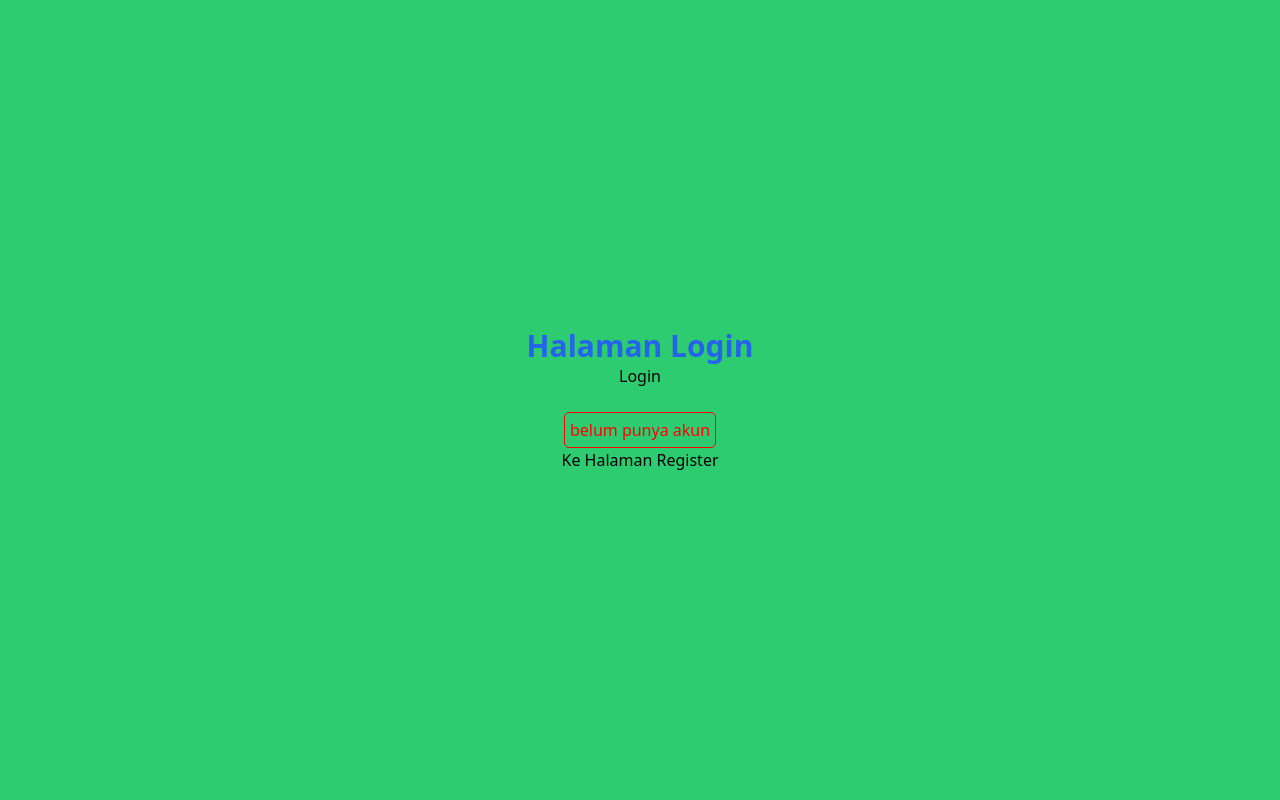
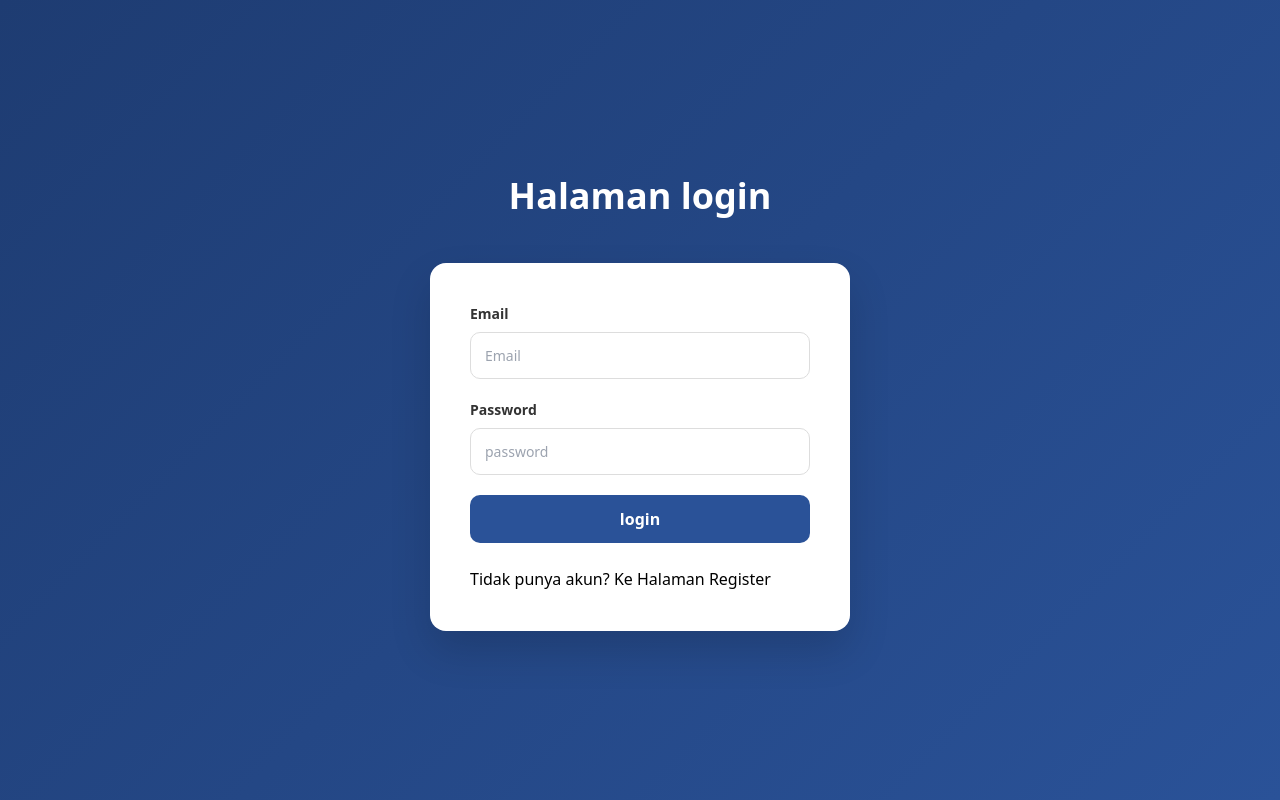
Before and after one commit to DewitaA12/Pemrograman-Framework, a Next.js app in the folder my-app-1/: page /auth/login in a window 1280 px wide. Built offline with nearby package versions, Linux system fonts and the light colour scheme.

Commit message:
add custom login page with NextAuth signIn integration

```diff
--- a/my-app-1/src/utils/db/servicefirebase.ts
+++ b/my-app-1/src/utils/db/servicefirebase.ts
@@ -26,6 +26,21 @@ export async function retrieveDataByID(collectionName: string, id: string) {
   const snapshot = await getDoc(doc(db, collectionName, id));
   const data = snapshot.data();
   return data;
+}
+
+export async function signIn(
+  email: string) {
+  const q = query(collection(db, "users"), where("email", "==", email));
+  const querySnapshot = await getDocs(q);
+  const data = querySnapshot.docs.map((doc) => ({
+    id: doc.id,
+    ...doc.data(),
+  }));
+  if (data) {
+    return data[0];
+  } else {
+    return null;
+  }
 }
 
 export async function signUp(
--- a/my-app-1/src/views/auth/login/index.tsx
+++ b/my-app-1/src/views/auth/login/index.tsx
@@ -1,25 +1,103 @@
 import Link from "next/link";
+import style from "./login.module.scss";
+import { useState } from "react";
 import { useRouter } from "next/router";
-// import styles from './login.module.css';
-import styles from './login.module.scss';
+import { signIn } from "next-auth/react";
 
-const TampilanLogin = () => {
-  const { push } = useRouter();
-  const handleLogin = () => {
-    // logic login disini
-    push('/produk');
-  }
+const Tampilanlogin = () => {
+  const [isLoading, setIsLoading] = useState(false);
+  const { push, query } = useRouter();
+  const [error, setError] = useState("");
+
+  const callbackUrl: any = query.callbackUrl || "/";
+
+  const handleSubmit = async (event: any) => {
+    event.preventDefault();
+    setError("");
+    setIsLoading(true);
+
+    try {
+      const res = await signIn("credentials", {
+        redirect: false,
+        email: event.target.email.value,
+        password: event.target.password.value,
+        callbackUrl,
+      });
+
+      if (!res?.error) {
+        setIsLoading(false);
+        push(callbackUrl);
+      } else {
+        setIsLoading(false);
+        setError(res?.error || "Login failed");
+      }
+    } catch (error) {
+      setIsLoading(false);
+      setError("Wrong email or password");
+    }
+  };
 
   return (
-    <div className={styles.login}>
-      <h1 className="text-3xl font-bold text-blue-600">Halaman Login</h1>
-      <button onClick={() => handleLogin()}>Login</button> <br />
-      <h1 style={{color:"red",border:"1px solid red",borderRadius:"5px",padding:"5px"}}>
-        belum punya akun
-      </h1>
-      <Link href={"/auth/register"}>Ke Halaman Register</Link>
-    </div>
+    <>
+      <div className={style.login}>
+        {error && <p className={style.login__error}>{error}</p>}
+        <h1 className={style.login__title}>Halaman login</h1>
+        <div className={style.login__form}>
+          <form action="" onSubmit={handleSubmit}>
+
+            {/* Input Email */}
+            <div className={style.login__form__item}>
+              <label
+                htmlFor="email"
+                className={style.login__form__item__label}
+              >
+                Email
+              </label>
+              <input
+                type="email"
+                id="email"
+                name="email"
+                placeholder="Email"
+                className={style.login__form__item__input}
+              />
+            </div>
+
+            {/* Input Password */}
+            <div className={style.login__form__item}>
+              <label
+                htmlFor="password"
+                className={style.login__form__item__label}
+              >
+                Password
+              </label>
+              <input
+                type="password"
+                id="password"
+                name="password"
+                placeholder="password"
+                className={style.login__form__item__input}
+              />
+            </div>
+
+            {/* Button login dengan Loading */}
+            <button
+              type="submit"
+              className={style.login__form__item__button}
+              disabled={isLoading}
+            >
+              {isLoading ? "Loading..." : "login"}
+            </button>
+
+          </form>
+          <br />
+          <p className={style.login__form__item__text}>
+            Tidak punya akun?{" "}
+            <Link href="/auth/register">Ke Halaman Register</Link>
+          </p>
+        </div>
+      </div>
+    </>
   );
 };
 
-export default TampilanLogin;
+export default Tampilanlogin;
--- a/my-app-1/src/views/auth/login/login.module.css
+++ /dev/null
@@ -1,7 +0,0 @@
-.login{
-  display: flex;
-  flex-direction: column;
-  justify-content: center;
-  align-items: center;
-  height: 100vh;
-}
--- a/my-app-1/src/views/auth/login/login.module.scss
+++ b/my-app-1/src/views/auth/login/login.module.scss
@@ -1,10 +1,102 @@
-@import "@/styles/colors.scss";
+.login {
+  min-height: 100vh;
+  display: flex;
+  flex-direction: column; /* ← penting */
+  align-items: center;
+  justify-content: center;
+  background: linear-gradient(135deg, #1e3c72, #2a5298);
+  padding: 20px;
 
-.login {
-  display: flex;
-  flex-direction: column;
-  justify-content: center;
-  align-items: center;
-  height: 100vh;
-  background-color: map-get($map: $schema, $key: color-secondary);
+   &__error {
+  color: red;
+  font-size: 14px;
+  margin-top: 8px;
+  }
+
+  &__title {
+    width: 100%;
+    text-align: center;
+    font-size: 36px;
+    font-weight: 700;
+    color: #ffffff;
+    margin-bottom: 40px;
+  }
+
+  &__form {
+    background: #ffffff;
+    width: 100%;
+    max-width: 420px;
+    padding: 40px;
+    border-radius: 16px;
+    box-shadow: 0 20px 40px rgba(0, 0, 0, 0.15);
+
+    &__item {
+      display: flex;
+      flex-direction: column;
+      margin-bottom: 20px;
+
+      &__label {
+        font-size: 14px;
+        font-weight: 600;
+        margin-bottom: 8px;
+        color: #333;
+      }
+
+      &__input {
+        padding: 12px 14px;
+        border-radius: 10px;
+        border: 1px solid #ddd;
+        font-size: 14px;
+        transition: all 0.3s ease;
+
+        &:focus {
+          outline: none;
+          border-color: #2a5298;
+          box-shadow: 0 0 0 3px rgba(42, 82, 152, 0.2);
+        }
+      }
+    }
+
+    button {
+      width: 100%;
+      padding: 12px;
+      border-radius: 10px;
+      border: none;
+      background: #2a5298;
+      color: #ffffff;
+      font-weight: 600;
+      cursor: pointer;
+      transition: 0.3s ease;
+
+      &:hover {
+        background: #1e3c72;
+        transform: translateY(-2px);
+      }
+    }
+  }
 }
+
+/* Animation */
+@keyframes fadeIn {
+  from {
+    opacity: 0;
+    transform: translateY(15px);
+  }
+  to {
+    opacity: 1;
+    transform: translateY(0);
+  }
+}
+
+/* Responsive */
+@media (max-width: 768px) {
+  .login {
+    &__form {
+      padding: 30px 20px;
+    }
+
+    &__title {
+      font-size: 26px;
+    }
+  }
+}
```
